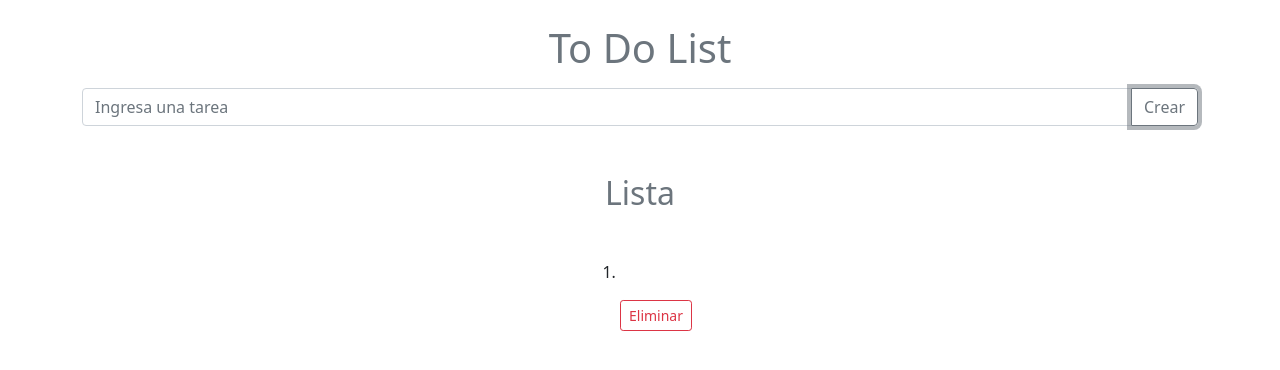
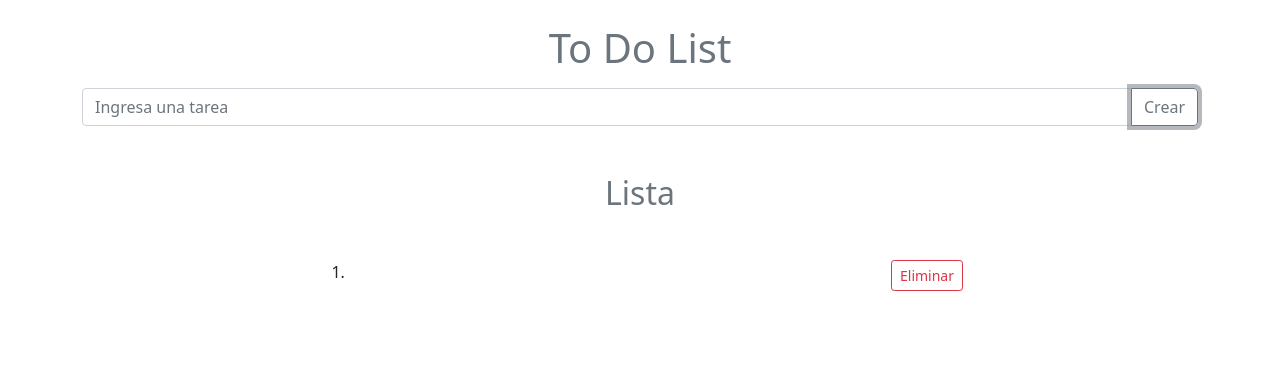
Before and after one commit to alegonzalezcelis/Desafio-Props, a Vue app: page / in a window 1280 px wide. Both pictures are taken after a click on the button "Crear". Shown: the top 370 px of the page. Built offline with nearby package versions, Linux system fonts and the light colour scheme.

Commit message:
Estilo corregido

```diff
--- a/src/components/Listado.vue
+++ b/src/components/Listado.vue
@@ -4,6 +4,7 @@
         {{ tarea }}
     </li>
     <button @click="eliminarTarea" type="button" class="btn btn-outline-danger btn-sm mb-3">Eliminar</button>
+    <br>
 </div>
 </template>
 
@@ -22,8 +23,14 @@ methods: {
 }
 </script>
 
-<style scoped>
+<style>
+.listado {
+    display: flex;
+    justify-content: center;
+}
+
 .listado > li {
-  width: 100%;
+    width: 50%;
 }
+
 </style>
--- a/src/components/Tareas.vue
+++ b/src/components/Tareas.vue
@@ -7,7 +7,7 @@
       </div>
       <h2 class="text-center my-5 text-secondary">Lista</h2>
       <ol>
-          <div class="lista">
+          <div>
               <Listado @eliminarTarea="eliminarTarea($event)" v-for="(tarea, $index) in tareas" :key="$index" :tarea="tarea" :index="$index"/>
           </div>
       </ol>
@@ -36,12 +36,4 @@ methods: {
 </script>
 
 <style>
-.lista {
-  display: flex;
-  justify-content: center;
-}
-
-.listado > li {
-  width: 100%;
-}
 </style>
```
